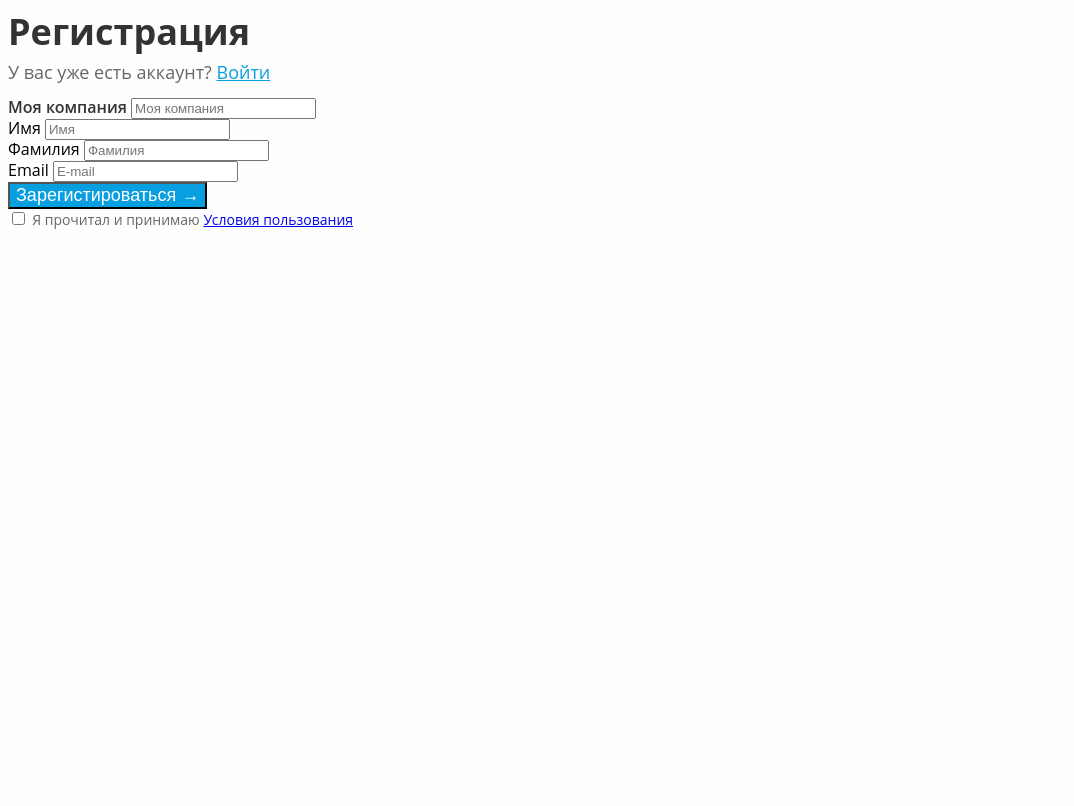
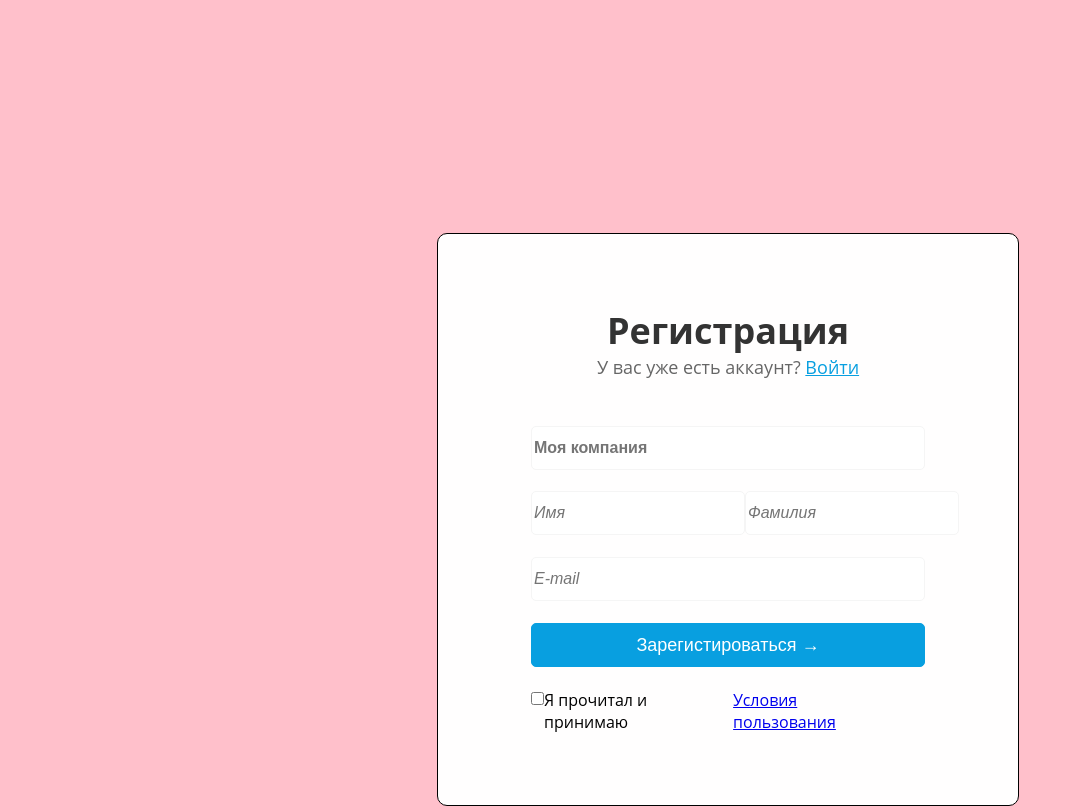
Before and after one commit to TimurNazirov/dz-first, a plain HTML site: page 2-form/maket-register.html in a window 1280 px wide. Shown: the whole page, without its empty margins (0-1074 px from the left). Drawn offline with Linux system fonts and the light colour scheme.

Commit message:
Добавили flex

```diff
--- a/2-form/maket-register.html
+++ b/2-form/maket-register.html
@@ -5,62 +5,160 @@
     <meta name="viewport" content="width=device-width, initial-scale=1.0" />
     <title>Регистрация</title>
     <style>
+      *,
+      *::before,
+      *::after {
+        box-sizing: border-box;
+      }
+
       body {
+        background-color: pink;
+      }
+
+      main {
+        position: relative;
+        left: 429px;
+        right: 429px;
+        top: 225px;
+        bottom: 225px;
         font-family: Open Sans;
-        line-height: 100%;
         background-color: #fffefe;
+        width: 582px;
+        height: 573px;
+        border-radius: 10px;
+        border: 1px solid black;
+        display: flex;
+        flex-direction: column;
+        align-items: center;
       }
+
       h1 {
         font-size: 36px;
         font-weight: 700;
+        text-align: center;
         color: #333333;
+        width: 383px;
+        height: 54px;
+        margin: 72px auto 0;
       }
-      .button {
-        font-size: 18px;
-        font-weight: 400;
 
-        color: #089fe0;
-      }
       p {
         font-size: 18px;
         font-weight: 400;
+        text-align: center;
         color: #666666;
+        margin: 0 auto 47px;
       }
       button {
         font-size: 18px;
         font-weight: 400;
         color: #ffffff;
         background-color: #089fe0;
+        margin: 0 auto 22px;
+        width: 394px;
+        height: 44px;
+        border: 1px solid #089fe0;
+        border-radius: 5px;
       }
-      .label-company {
+
+      .form-group {
+        width: 394px;
+        display: flex;
+        margin: 0 auto 21px;
+      }
+
+      .form-group input {
+        height: 44px;
+        font-weight: 700;
         font-size: 16px;
-        font-weight: 600;
+        line-height: undefined;
+        text-align: left;
         color: #333333;
+        flex: 1;
+        box-sizing: border-box;
+        border: 1px solid #f5f5f5;
+        border-radius: 5px;
+      }
+
+      .name {
+        width: 394px;
+        display: flex;
+        margin: 0 auto 22px;
+      }
+
+      .name input {
+        flex: 1;
+        height: 44px;
+        font-size: 16px;
+        font-weight: 400;
+        font-style: italic;
+        font-size: 16px;
+        text-align: left;
+        color: #999999;
+        border: 1px solid #f5f5f5;
+        border-radius: 5px;
+        box-sizing: border-box;
+      }
+
+      .email {
+        display: flex;
+        width: 394px;
+      }
+
+      .email input {
+        height: 44px;
+        flex: 1;
+        margin: 0 auto 22px;
+        font-weight: 400;
+        font-style: italic;
+        font-size: 16px;
+        text-align: left;
+        color: #999999;
+        border: 1px solid #f5f5f5;
+        border-radius: 5px;
+      }
+
+      .button {
+        font-size: 18px;
+        font-weight: 400;
+        text-align: left;
+        color: #089fe0;
       }
 
       .agree {
+        display: flex;
+        width: 371px;
+      }
+
+      .agree input {
+        flex: 1;
+        height: 19px;
         font-size: 14px;
         font-weight: 400;
         color: #666666;
+        text-align: left;
+        margin: 0 auto 97px;
       }
     </style>
   </head>
   <body>
+    <main>
       <h1>Регистрация</h1>
       <p>У вас уже есть аккаунт? <a href="#" class="button">Войти</a></p>
       <form action="#">
-      <div>
-        <label for="name-company" class="label-company">Моя компания</label>
+        <div class="form-group">
+          <label for="name-company" class="label-company"></label>
           <input
             type="text"
             name="name-company"
             id="name-company"
             placeholder="Моя компания"
+            class="label-company"
           />
         </div>
 
-      <div>
-        <label for="first-name">Имя</label>
+        <div class="name">
+          <label for="first-name"></label>
           <input
             type="text"
             name="first-name"
@@ -68,9 +166,8 @@
             placeholder="Имя"
             required
           />
-      </div>
-      <div>
-        <label for="second-name">Фамилия</label>
+
+          <label for="second-name"></label>
           <input
             type="text"
             name="second-name"
@@ -80,8 +177,8 @@
           />
         </div>
 
-      <div>
-        <label for="email">Email</label>
+        <div class="email">
+          <label for="email"></label>
           <input
             type="email"
             name="email"
@@ -92,7 +189,7 @@
         </div>
         <button type="submit">Зарегистироваться &rightarrow;</button>
 
-      <div>
+        <div class="agree">
           <input type="checkbox" id="agree" />
           <label for="agree" class="agree"
             >Я прочитал и принимаю
@@ -100,5 +197,6 @@
           </label>
         </div>
       </form>
+    </main>
   </body>
 </html>
```
Lines whose indentation alone changed are shown as unchanged.
